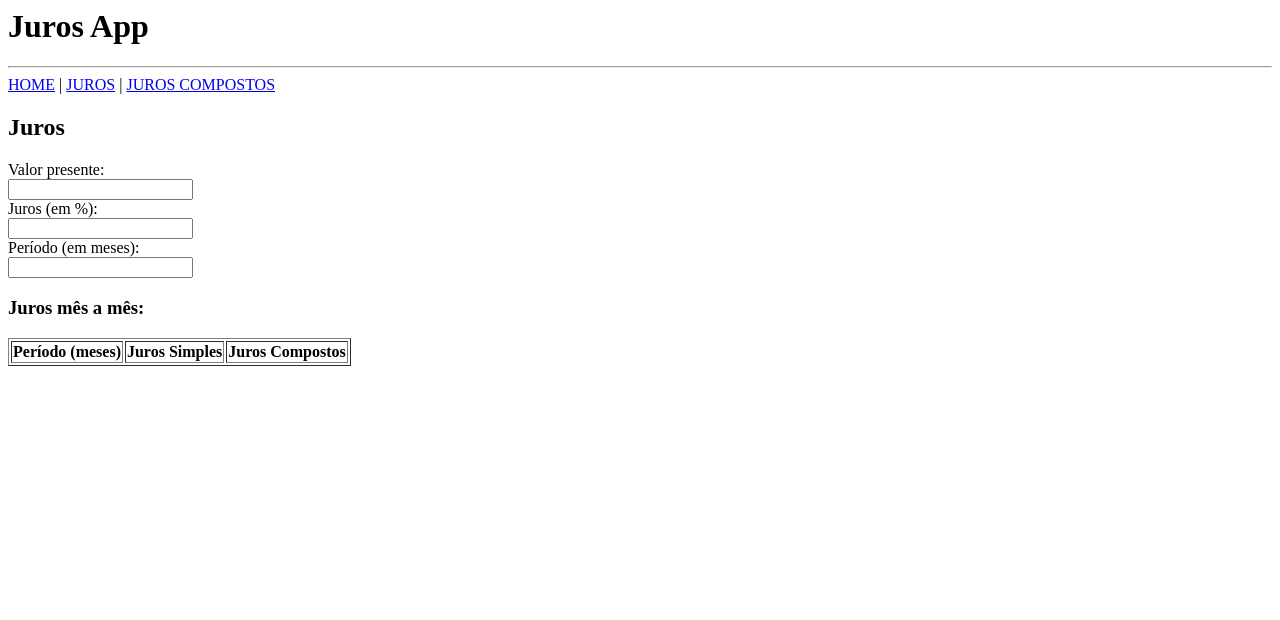
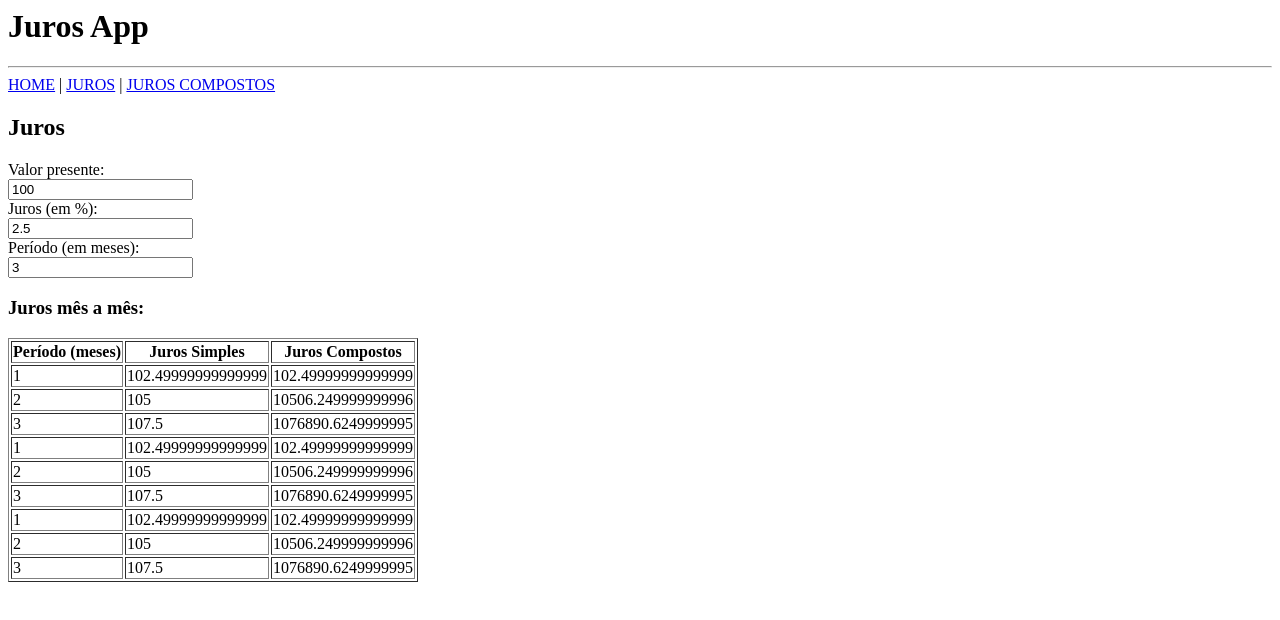
Before and after one commit to retr0byte/tesi2-angular-2022-03-18-aula06-ngModel, an Angular app: page /juros-compostos in a window 1280 px wide. Shown: the top 620 px of the page. Built offline with nearby package versions, Linux system fonts and the light colour scheme.

Commit message:
2 files modified

```diff
--- a/src/app/juros-compostos/juros-compostos.component.html
+++ b/src/app/juros-compostos/juros-compostos.component.html
@@ -17,7 +17,7 @@
     <th>Juros Compostos</th>
   </tr>
 
-  <tr *ngFor="let juro of juros">
+  <tr *ngFor="let juro of getJurosCompostos()">
     <td>{{ juro.periodo }}</td>
     <td>{{ juro.simples }}</td>
     <td>{{ juro.composto }}</td>
--- a/src/app/juros-compostos/juros-compostos.component.ts
+++ b/src/app/juros-compostos/juros-compostos.component.ts
@@ -9,25 +9,22 @@ export class JurosCompostosComponent implements OnInit {
   vp: number;
   j: number;
   n: number;
-  juros;
+  juros = [];
 
-  constructor() {}
+  constructor() {
+    this.vp = 100;
+    this.j = 2.5;
+    this.n = 3;
+  }
 
   ngOnInit() {}
 
   getJurosCompostos() {
-    // let juro: Object = { simples: '', composto: '', periodo: '' };
-
-    for (let i = 0; i < this.n; i++) {
-      // juro['simples'] = this.vp * (1 + this.j/100 * i);
-      // juro['compostos'] = Math.pow(this.vp * (1 + this.j/100),i);
-      // juro['periodo'] = i;
-
+    for (let i = 1; i <=   this.n; i++) {
       let simples = this.vp * (1 + (this.j / 100) * i);
       let composto = Math.pow(this.vp * (1 + this.j / 100), i);
       this.juros.push({ simples, composto, periodo: i });
-      console.log(this.juros);
-      // this.juros.push(juro);
     }
+    return this.juros;
   }
 }
```
